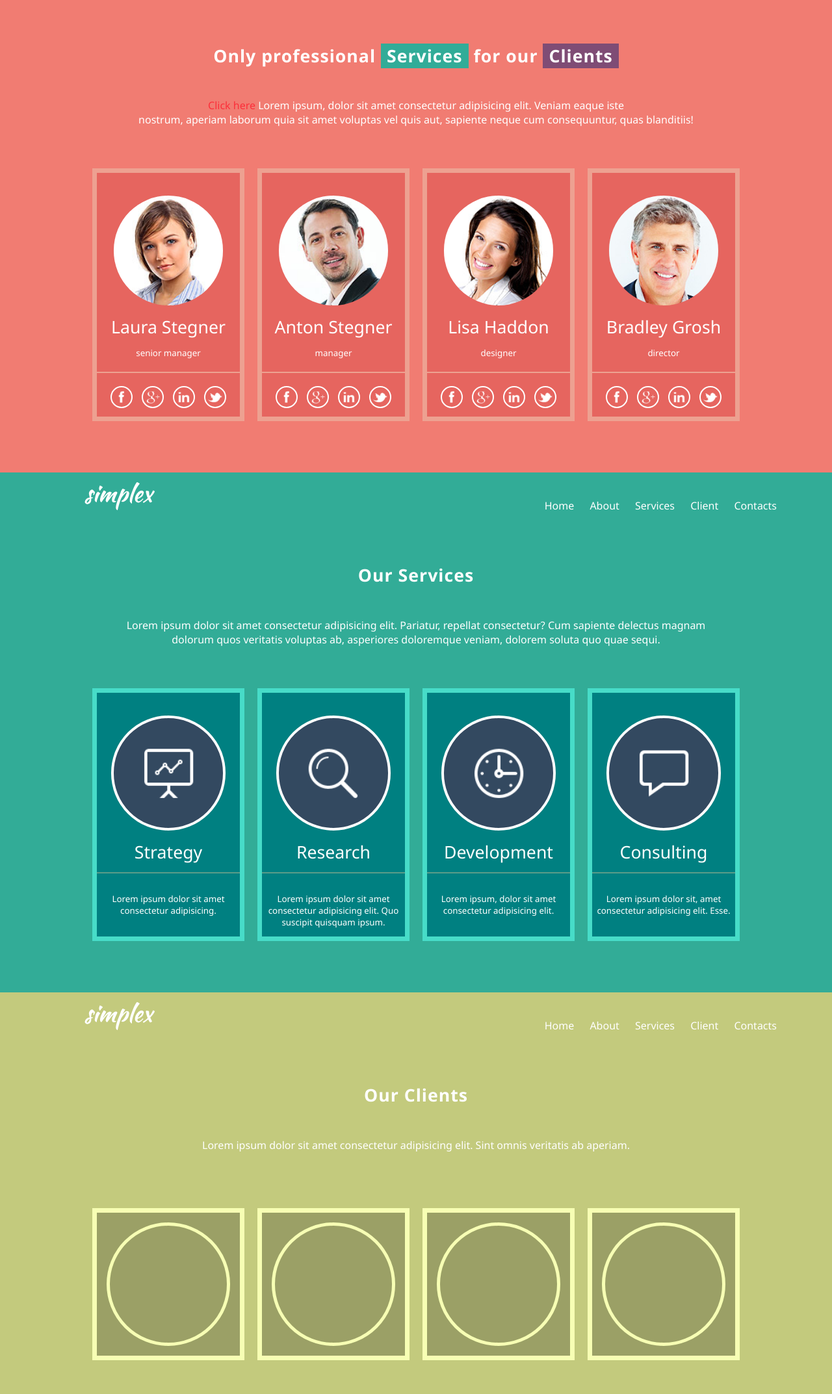
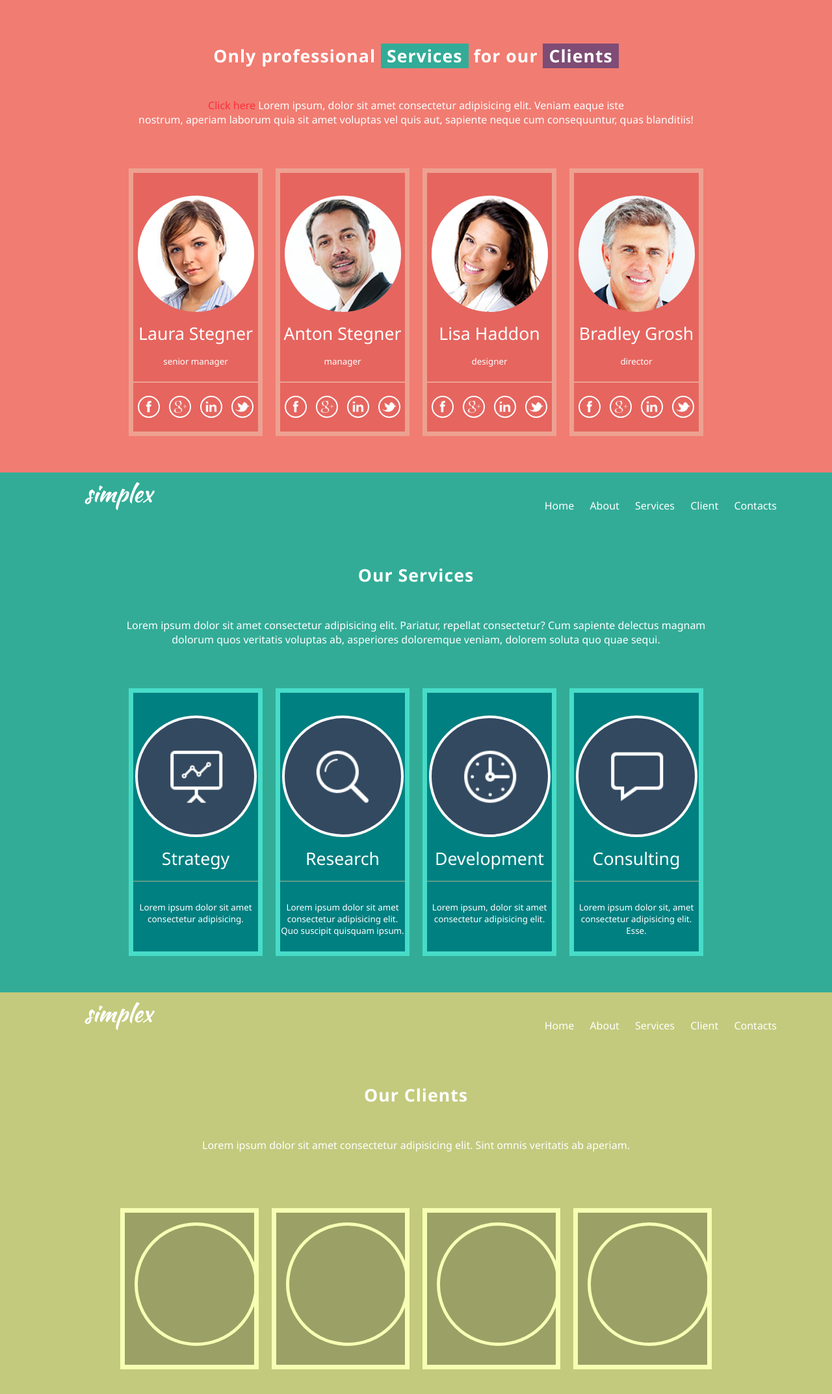
Before and after one commit to Andronomewalka/Webpage, a plain HTML site: page index.html in a window 1280 px wide. Shown: the part 873-3018 px from the top of the page at 65% size. Drawn offline with Linux system fonts and the light colour scheme.

Commit message:
card sizing changed

```diff
--- a/css/cards.css
+++ b/css/cards.css
@@ -5,8 +5,8 @@
 .card {
     display: inline-block;
     margin: 0% 10px;
-    width: 220px;
-    height: 375px;
+    width: 15%;
+    height: 85%;
     vertical-align: top;
     text-align: center;
     transition: 0.3s;
@@ -78,8 +78,8 @@
 
 .small-card {
     display: inline-block;
-    width: 220px;
-    height: 220px;
+    width: 15.5%;
+    height: 50%;
     margin: 0% 10px;
     vertical-align: top;
     text-align: center;
@@ -87,7 +87,7 @@
 }
 
 .small-card:hover {
-    height: 250px;
+    height: 57%;
     transition: 0.3s;
 }
 
```
